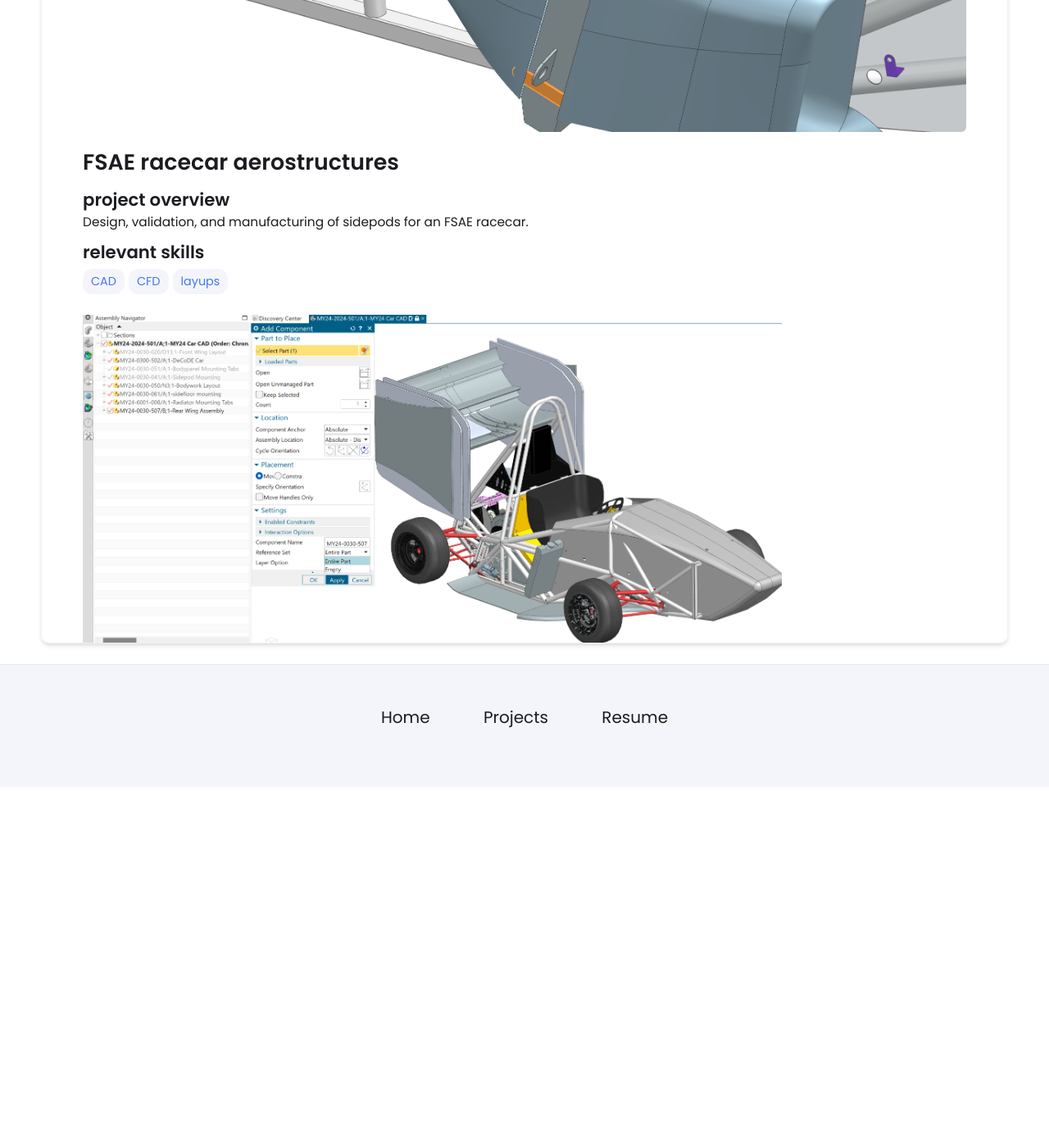
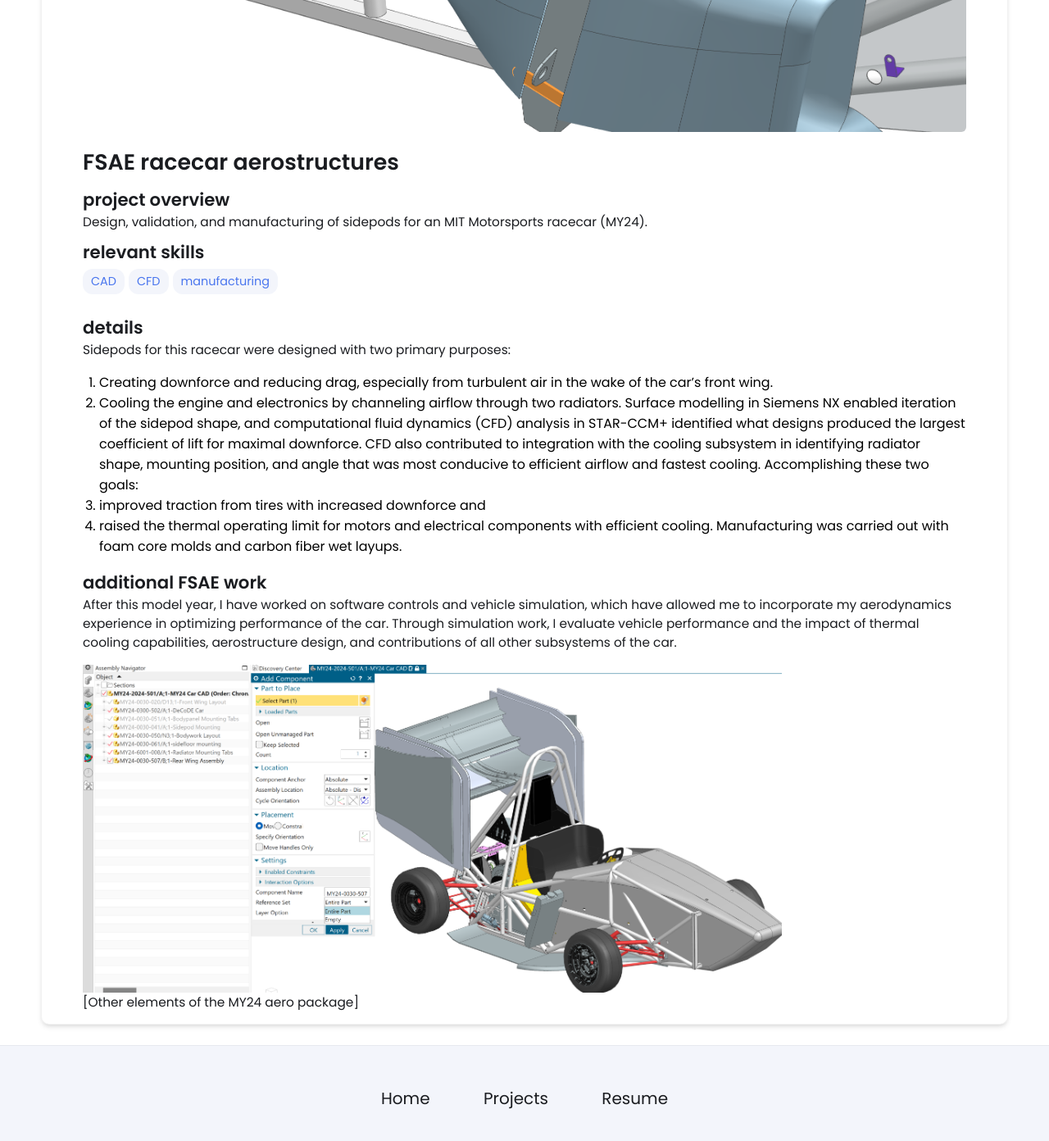
Before and after one commit to megg05/megg05.github.io, a Jekyll site: the page built from _projects/racecar/index.md, in a window 1280 px wide and 1400 px high, scrolled down 329 px. Shown: the top 1392 px of the window at 82% size. Built offline with Jekyll 4.4.1, drawn with Linux system fonts in a browser that asks for light colours; before the commit the page ends 1289 px from its top, so only the background shows below that.

Commit message:
racecar stuff

```diff
--- a/_projects/racecar/index.md
+++ b/_projects/racecar/index.md
@@ -2,12 +2,25 @@
 layout: post
 title: FSAE racecar aerostructures
 order: 4
-description: Design, validation, and manufacturing of sidepods for an FSAE racecar.
+description: Design, validation, and manufacturing of sidepods for an MIT Motorsports racecar (MY24).
 skills:
 - CAD
 - CFD
-- layups
+- manufacturing
 main-image: /sidepods.png
 ---
 
+## details
+Sidepods for this racecar were designed with two primary purposes:
+1. Creating downforce and reducing drag, especially from turbulent air in the wake of the car's front wing.
+2. Cooling the engine and electronics by channeling airflow through two radiators.
+Surface modelling in Siemens NX enabled iteration of the sidepod shape, and computational fluid dynamics (CFD) analysis in STAR-CCM+ identified what designs produced the largest coefficient of lift for maximal downforce. CFD also contributed to integration with the cooling subsystem in identifying radiator shape, mounting position, and angle that was most conducive to efficient airflow and fastest cooling. Accomplishing these two goals:
+1. improved traction from tires with increased downforce and
+2. raised the thermal operating limit for motors and electrical components with efficient cooling.
+Manufacturing was carried out with foam core molds and carbon fiber wet layups.
+
+## additional FSAE work
+After this model year, I have worked on software controls and vehicle simulation, which have allowed me to incorporate my aerodynamics experience in optimizing performance of the car. Through simulation work, I evaluate vehicle performance and the impact of thermal cooling capabilities, aerostructure design, and contributions of all other subsystems of the car.
+
 {% include image-gallery.html images="carcad.png" height="400" %}
+[Other elements of the MY24 aero package]
```
